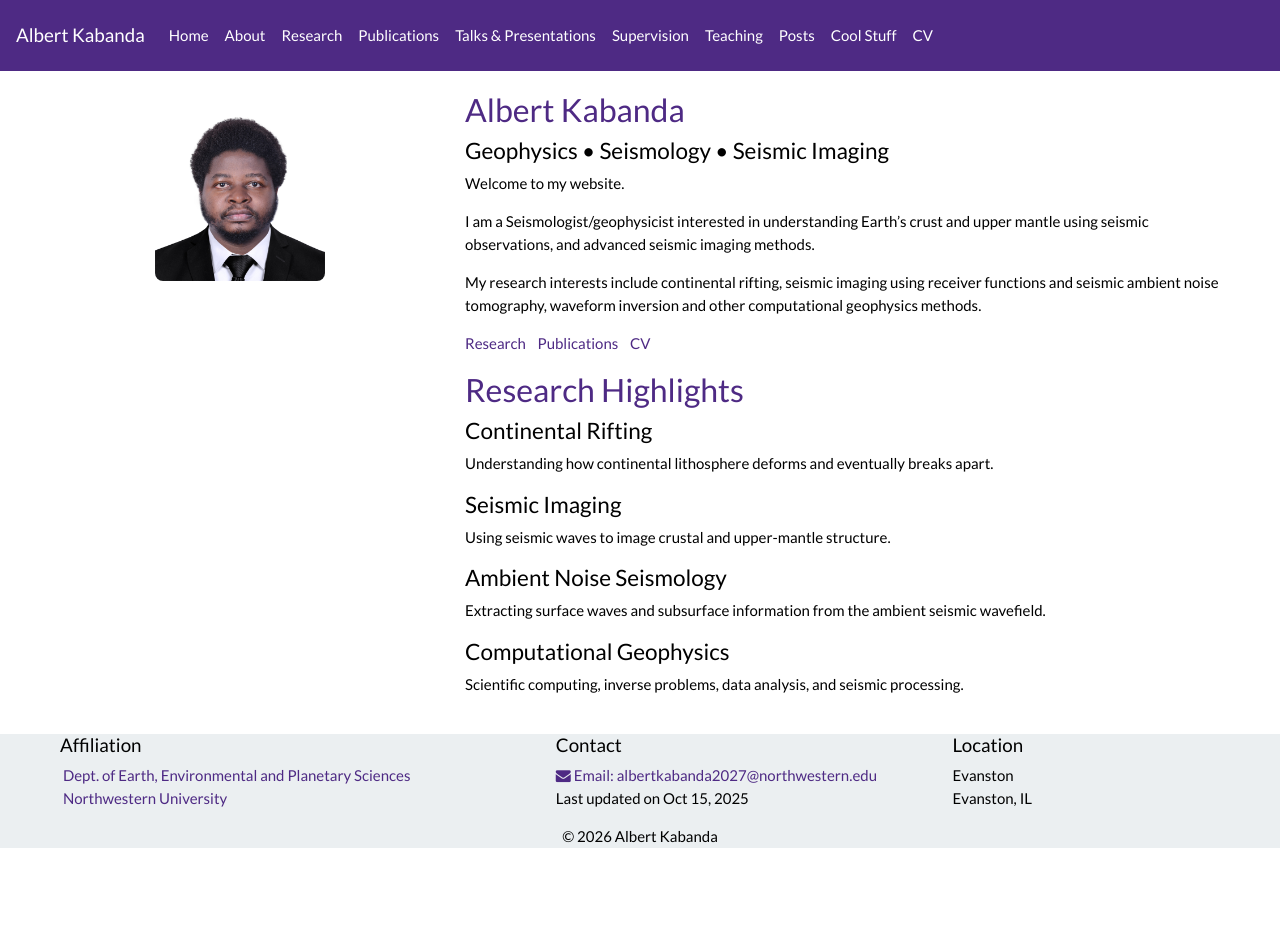
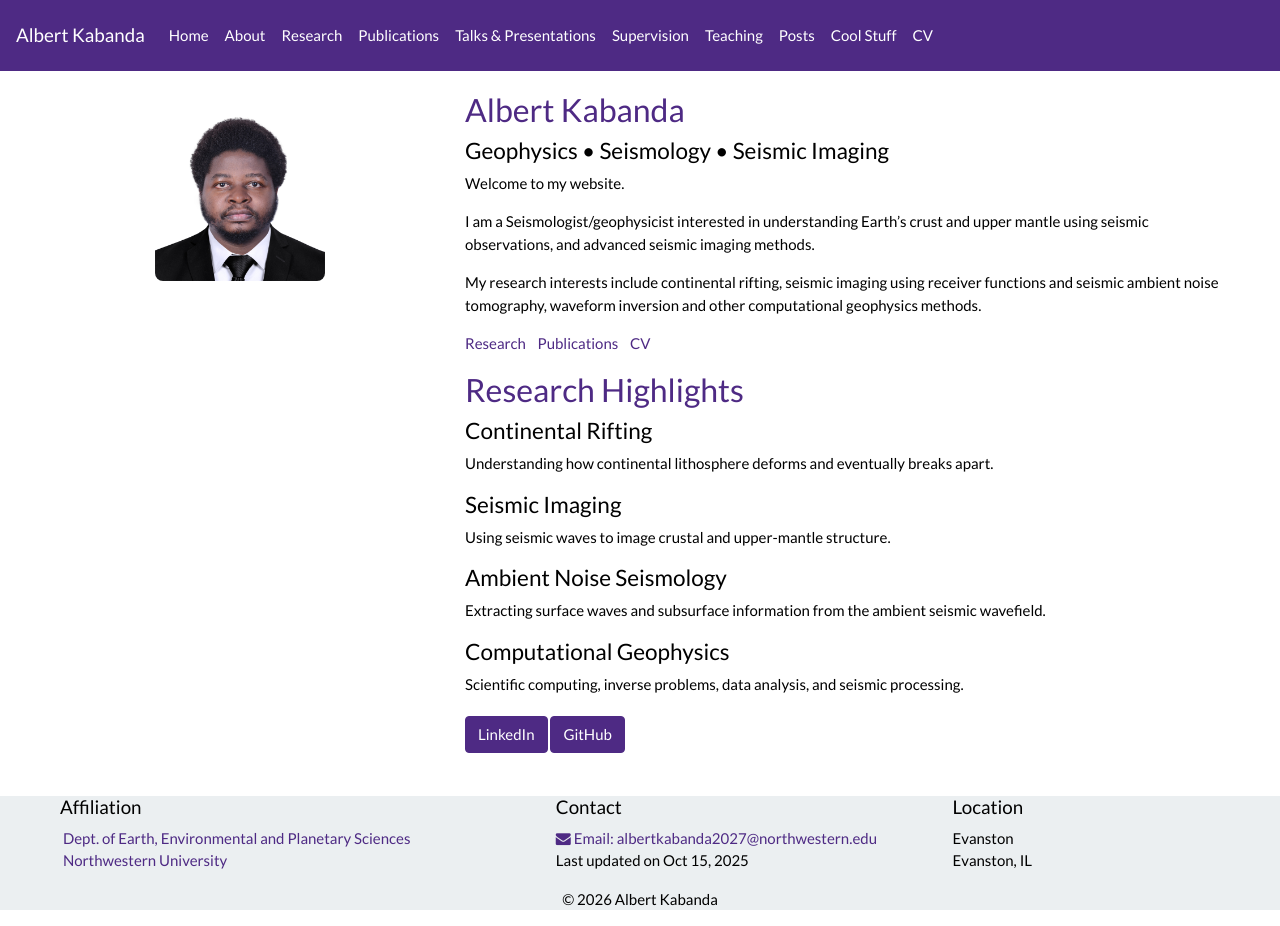
Before and after one commit to albertkabanda/albertkabanda.github.io, a Jekyll site: the page built from _pages/home.md, in a window 1280 px wide and 926 px high. Built offline with Jekyll 4.4.1, drawn with Linux system fonts in a browser that asks for light colours; nearby versions of some CDN libraries; a style sheet for code colours, icons or effects is not loaded.

Commit message:
Update home.md

```diff
--- a/_pages/home.md
+++ b/_pages/home.md
@@ -30,3 +30,19 @@ Extracting surface waves and subsurface information from the ambient seismic wav
 
 #### Computational Geophysics
 Scientific computing, inverse problems, data analysis, and seismic processing.
+
+<p>
+  <a class="btn custom-btn"
+     href="https://www.linkedin.com/in/ak20000/"
+     target="_blank"
+     rel="noopener noreferrer">
+    LinkedIn
+  </a>
+
+  <a class="btn custom-btn"
+     href="https://github.com/albertkabanda"
+     target="_blank"
+     rel="noopener noreferrer">
+    GitHub
+  </a>
+</p>
```
